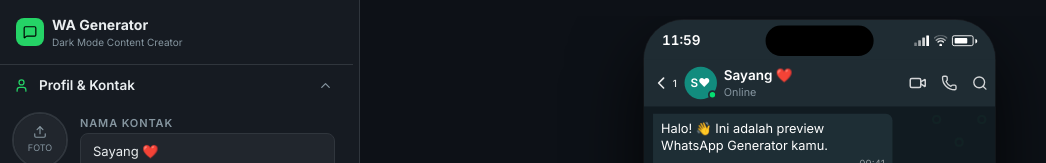
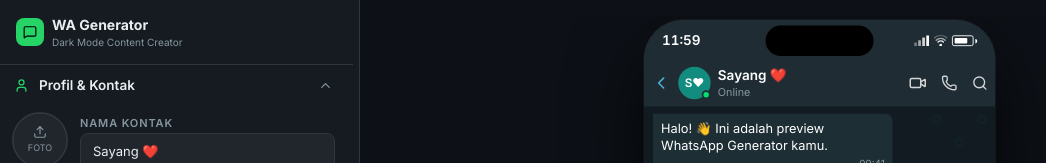
Before and after one commit to detectivecrewze/whatsapp-next, a Next.js app: page / in a window 1280 px wide. Shown: the top 163 px of the page, without its empty margins (0-1046 px from the left). Built offline with nearby package versions, Linux system fonts and the light colour scheme.

Commit message:
fix: move unread message count badge to top-left header next to back chevron (< 99) and remove floating middle banner

```diff
--- a/components/canvas/ChatHeader.tsx
+++ b/components/canvas/ChatHeader.tsx
@@ -6,7 +6,7 @@
 import { getInitials } from '@/lib/utils';
 
 export default function ChatHeader() {
-  const { name, pfp, chatType, groupSubtitle, headerStatus, headerStatusText, activeHeaderStatusOverride } = useEditorStore();
+  const { name, pfp, chatType, groupSubtitle, headerStatus, headerStatusText, activeHeaderStatusOverride, unreadCount } = useEditorStore();
 
   const currentStatus = activeHeaderStatusOverride ?? headerStatus;
 
@@ -22,10 +22,14 @@
       className="flex items-center gap-2 px-2 py-2"
       style={{ background: 'var(--wa-header)' }}
     >
-      {/* Back button */}
-      <button className="text-white opacity-90 flex items-center gap-0.5 shrink-0">
-        <ChevronLeft size={22} />
-        <span className="text-[11px] font-medium">1</span>
+      {/* Back button with unread badge counter next to chevron */}
+      <button className="flex items-center gap-0.5 shrink-0 text-white opacity-90">
+        <ChevronLeft size={22} className="text-[#53bdeb]" />
+        {unreadCount > 0 && (
+          <span className="text-[13px] font-semibold text-[#53bdeb] leading-none">
+            {unreadCount > 99 ? '99+' : unreadCount}
+          </span>
+        )}
       </button>
 
       {/* Avatar */}
```
Also changed, not shown: components/canvas/ChatArea.tsx (+1 -12 lines).
